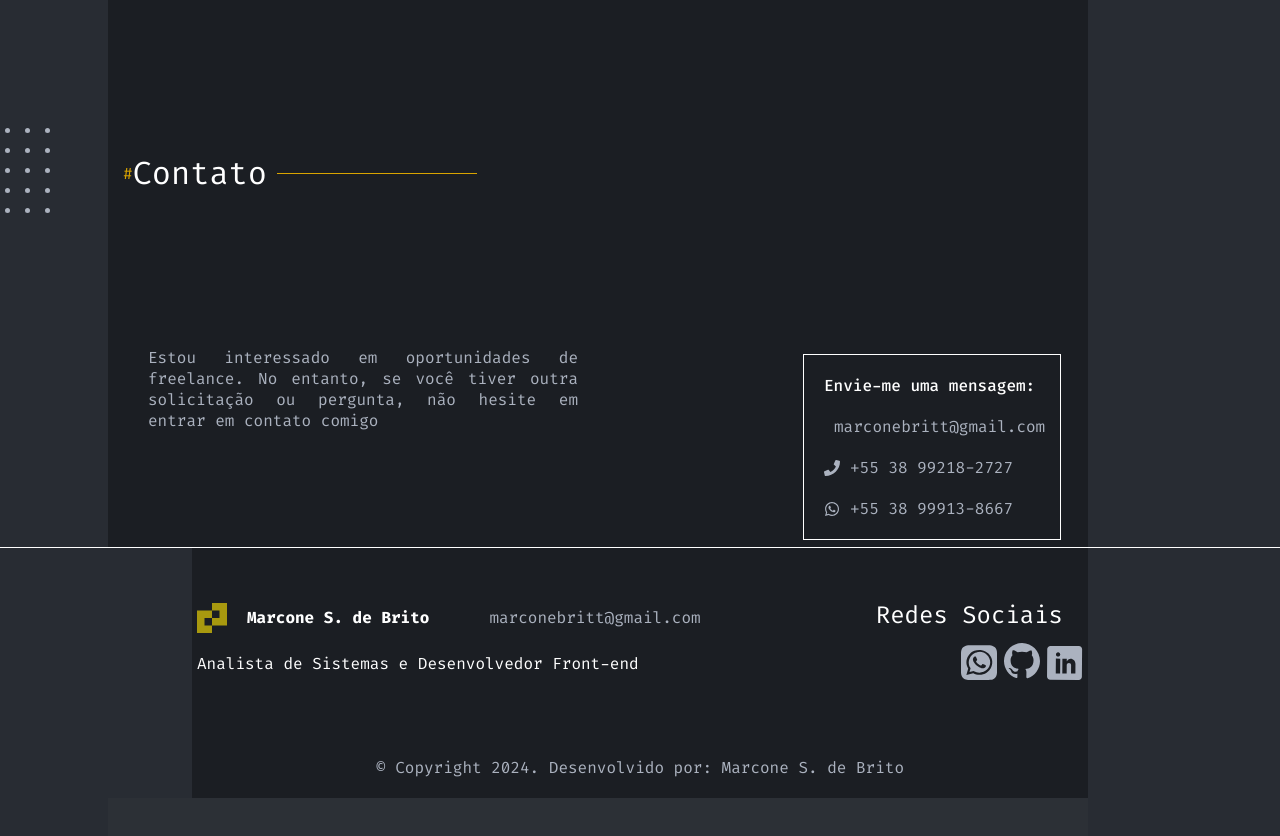
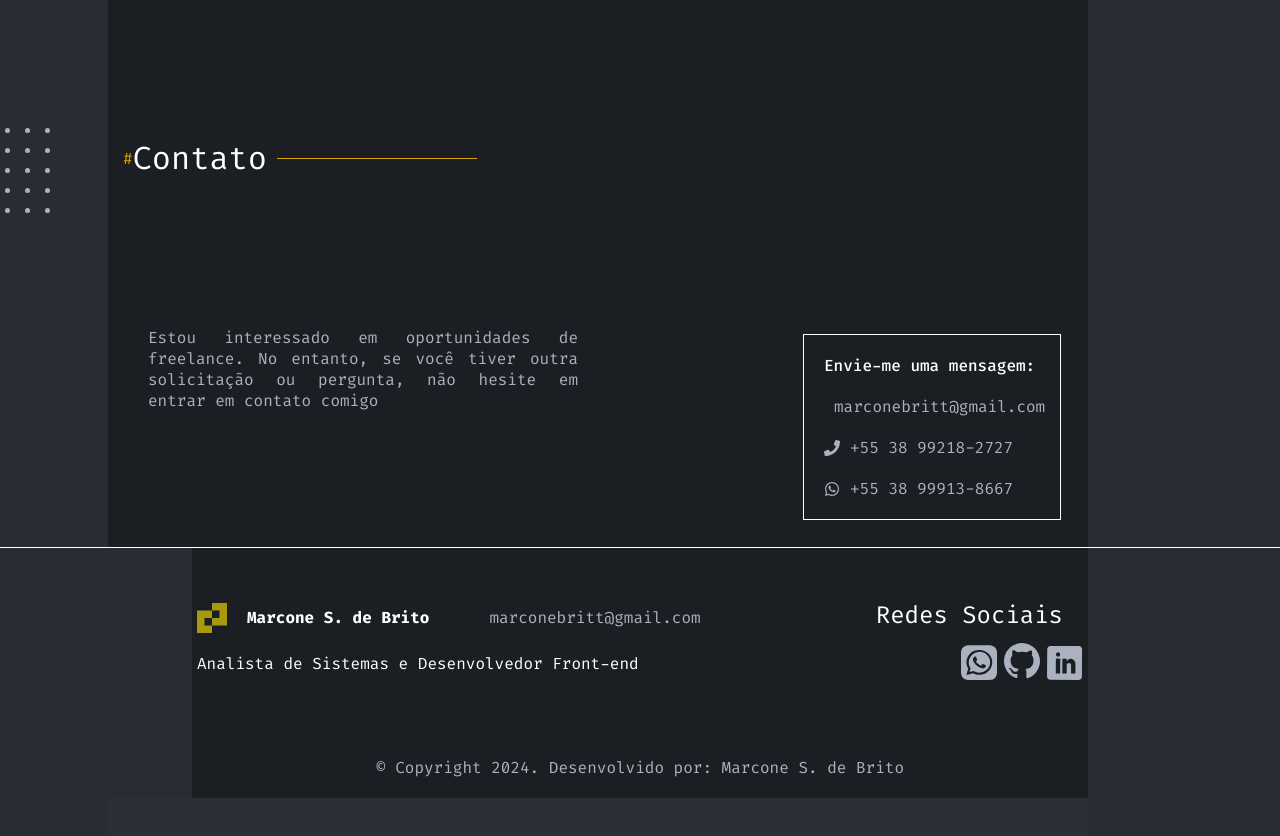
Before and after one commit to marconesdb/novo_portifolio, a React (Vite) app: page / in a window 1280 px wide. Shown: the part 3952-4788 px from the top of the page. Built offline with nearby package versions, Linux system fonts and the light colour scheme.

Commit message:
Ajustes no posicionamento geral

```diff
--- a/src/sections/Contact/Contact.styles.ts
+++ b/src/sections/Contact/Contact.styles.ts
@@ -10,7 +10,7 @@ export const Container = styled.section`
   padding: 20px;
   position: relative;
   transform: translateY(-190px);
-  margin-top: -150px;
+  margin-top: -165px;
 
 
 `;
@@ -46,7 +46,7 @@ export const Main = styled.div`
   align-items: center; /* Alinha os containers verticalmente */
   width: 100%; /* Ocupa 100% da largura disponível */
   transform: translateY(30px);
-  margin-top: -80px;
+  margin-top: -90px;
 
 `;
 
```
